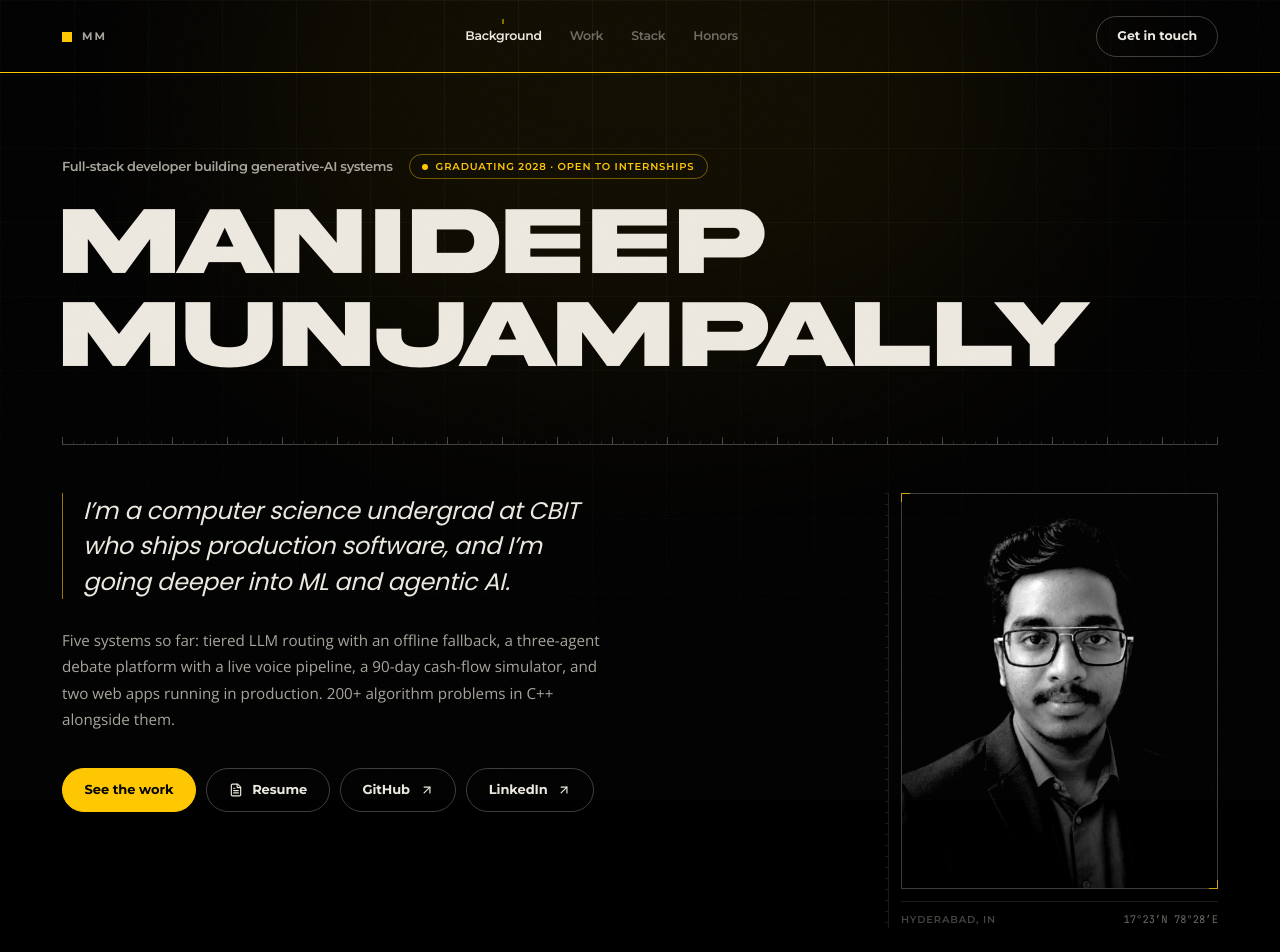
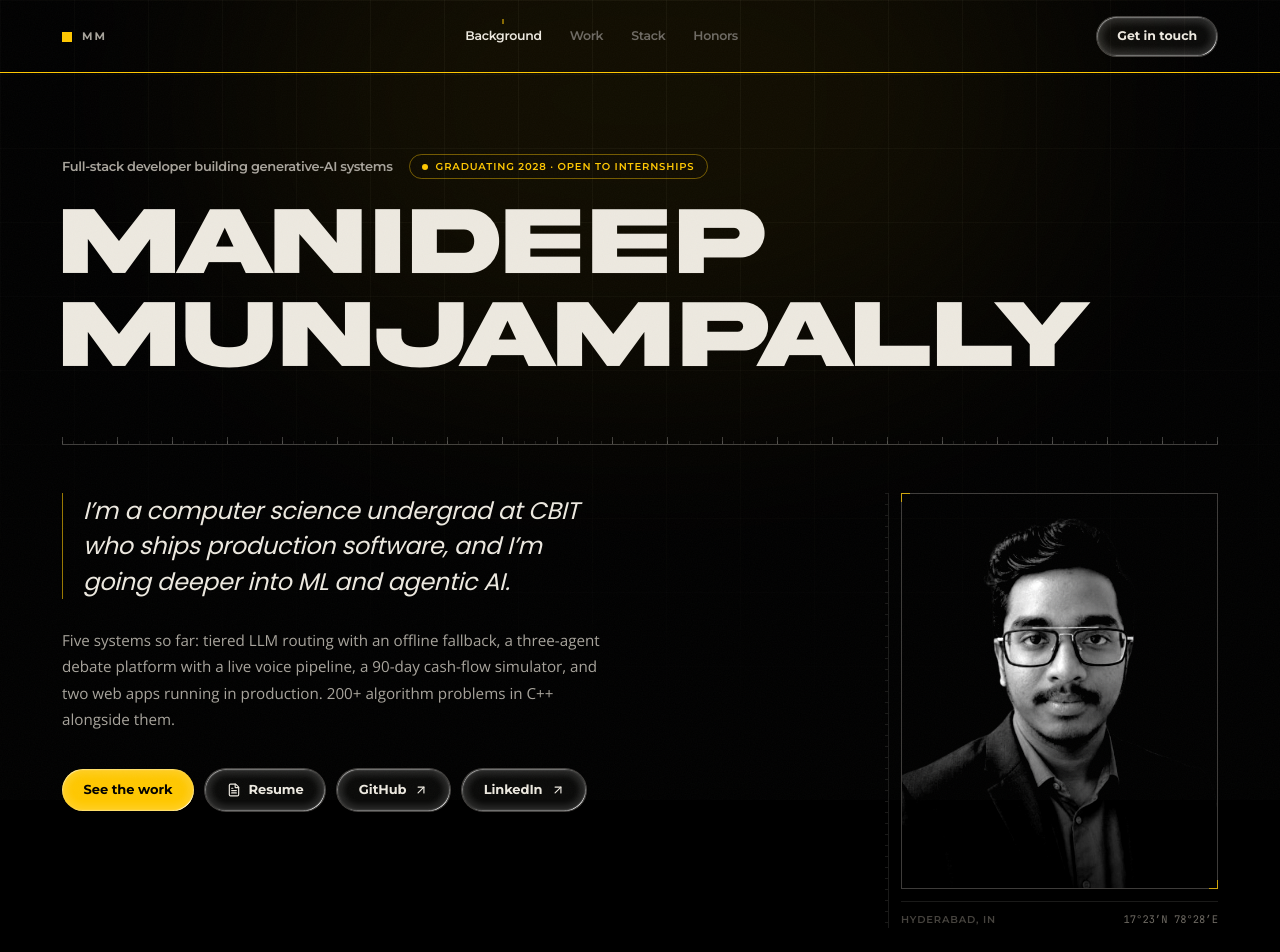
Before and after one commit to mani-4444/manideepmunjampally, a Next.js app: page / in a window 1280 px wide. Shown: the top 952 px of the page. Built offline with nearby package versions, Linux system fonts and the light colour scheme; no server answers.

Commit message:
feat: add core portfolio components and UI layout sections

```diff
--- a/src/components/Certifications.tsx
+++ b/src/components/Certifications.tsx
@@ -1,4 +1,5 @@
 import { Section, SectionTitle } from "@/components/ui/section";
+import { LiquidGlassCard } from "@/components/ui/liquid-glass";
 
 const CERTIFICATIONS = [
   {
@@ -24,7 +25,7 @@ export function Certifications() {
         {CERTIFICATIONS.map((cert) => {
           const done = cert.status === "Completed";
           return (
-            <div key={cert.title} className="panel flex flex-col gap-4 p-6">
+            <LiquidGlassCard key={cert.title} className="flex flex-col gap-4">
               <div className="flex items-center justify-between gap-3">
                 <span className="field-key">{cert.issuer}</span>
                 <span
@@ -41,7 +42,7 @@ export function Certifications() {
 
               <h3 className="h-block text-bone">{cert.title}</h3>
               <p className="body-copy">{cert.body}</p>
-            </div>
+            </LiquidGlassCard>
           );
         })}
       </div>
--- a/src/components/Footer.tsx
+++ b/src/components/Footer.tsx
@@ -1,4 +1,5 @@
 import { Code2, FileText, Mail } from "lucide-react";
+import { LiquidButton } from "@/components/ui/liquid-glass";
 import { GithubIcon } from "@/components/icons/GithubIcon";
 import { LinkedinIcon } from "@/components/icons/SocialIcons";
 
@@ -30,13 +31,14 @@ export function Footer() {
               architecture, latency, and code.
             </p>
 
-            <a
+            <LiquidButton
               href="mailto:manideepmunjampally4@gmail.com"
-              className="btn btn-signal mt-8"
+              tone="signal"
+              className="mt-8"
             >
               <Mail className="h-4 w-4" aria-hidden="true" />
               Email Manideep
-            </a>
+            </LiquidButton>
           </div>
 
           <div className="flex gap-3 lg:flex-col lg:items-end">
--- a/src/components/Hero.tsx
+++ b/src/components/Hero.tsx
@@ -2,6 +2,7 @@
 
 import Image from "next/image";
 import { ArrowUpRight, FileText } from "lucide-react";
+import { LiquidButton } from "@/components/ui/liquid-glass";
 
 /* His stack, read as one continuous line rather than twenty scattered
    badges. Duplicated once in the markup so the loop is seamless. */
@@ -102,38 +103,27 @@ export function Hero() {
               className="rise mt-9 flex flex-wrap items-center gap-2.5"
               style={{ animationDelay: "780ms" }}
             >
-              <a href="#projects" className="btn btn-signal">
+              <LiquidButton href="#projects" tone="signal">
                 See the work
-              </a>
+              </LiquidButton>
               {/* Serves /public/resume.pdf — the one artefact a recruiter
                   cannot run a hiring process without. */}
-              <a
-                href="/resume.pdf"
-                target="_blank"
-                rel="noopener noreferrer"
-                className="btn btn-ghost"
-              >
+              <LiquidButton href="/resume.pdf" target="_blank" rel="noopener noreferrer">
                 <FileText className="h-3.5 w-3.5" aria-hidden="true" />
                 Resume
-              </a>
-              <a
-                href="https://github.com/mani-4444"
-                target="_blank"
-                rel="noopener noreferrer"
-                className="btn btn-ghost"
-              >
+              </LiquidButton>
+              <LiquidButton href="https://github.com/mani-4444" target="_blank" rel="noopener noreferrer">
                 GitHub
                 <ArrowUpRight className="h-3.5 w-3.5" aria-hidden="true" />
-              </a>
-              <a
+              </LiquidButton>
+              <LiquidButton
                 href="https://www.linkedin.com/in/manideep-munjampally-771254386/"
                 target="_blank"
                 rel="noopener noreferrer"
-                className="btn btn-ghost"
               >
                 LinkedIn
                 <ArrowUpRight className="h-3.5 w-3.5" aria-hidden="true" />
-              </a>
+              </LiquidButton>
             </div>
           </div>
 
--- a/src/components/Navbar.tsx
+++ b/src/components/Navbar.tsx
@@ -2,6 +2,7 @@
 
 import { useEffect, useState } from "react";
 import { motion, useScroll } from "framer-motion";
+import { LiquidButton } from "@/components/ui/liquid-glass";
 
 const NAV = [
   { id: "about", label: "Background" },
@@ -96,12 +97,12 @@ export function Navbar() {
 
         {/* Below sm there isn't room for four sections plus an action, and
             the nav matters more — the hero and footer both carry this CTA. */}
-        <a
+        <LiquidButton
           href="#contact"
-          className="btn btn-ghost hidden shrink-0 sm:inline-flex sm:!px-5 sm:!py-2.5 sm:!text-[12.5px]"
+          className="hidden shrink-0 px-5 py-2.5 text-[12.5px] sm:inline-flex"
         >
           Get in touch
-        </a>
+        </LiquidButton>
       </div>
 
       {/* Read position. A measuring edge for the whole document. */}
--- /dev/null
+++ b/src/components/ui/liquid-glass.tsx
@@ -0,0 +1,205 @@
+"use client";
+
+/**
+ * Liquid glass surfaces.
+ *
+ * Adapted from the kokonutui Liquid Glass Card (MIT, @dorianbaffier):
+ * https://kokonutui.com/docs/cards/liquid-glass-card
+ *
+ * Three deliberate changes from the original:
+ *
+ *  1. Self-contained. The original extends shadcn's `Button` and `Card`.
+ *     This project has no `button.tsx`, and its `card.tsx` is styled with
+ *     `bg-card` / `text-card-foreground` — tokens this theme never defines,
+ *     so it would render unstyled. These build on the local tokens instead.
+ *
+ *  2. Dark only. The original ships a light shadow stack and a `dark:`
+ *     counterpart. This site is pure black with no light mode, so only the
+ *     dark stack is kept — carrying both would double the shadow string for
+ *     a mode that never renders.
+ *
+ *  3. The displacement filter is opt-in (`glassEffect`), off by default —
+ *     but not for the reason you might expect. `backdrop-filter: url(#…)`
+ *     *is* honoured (verified in Chrome: it displaces the backdrop hard).
+ *     The problem is this page: refraction needs something behind the card
+ *     to bend, and these sit on flat black, where displaced black is still
+ *     black. It costs a filter pass per card and shows nothing. Turn it on
+ *     for a card over the blueprint grid, the amber wash or the 3D scene,
+ *     where there is actually a backdrop to distort.
+ *
+ *     Note the scale is aggressive (30 for cards, 70 for buttons) — over a
+ *     fine pattern it reads as noise rather than glass.
+ */
+
+import { cva, type VariantProps } from "class-variance-authority";
+import React from "react";
+import { cn } from "@/lib/utils";
+
+/* The rim: bright inset highlights top-left and bottom-right read as a
+   bevelled edge catching light, which is the bulk of the glass illusion. */
+const GLASS_SHADOW =
+  "shadow-[0_0_8px_rgba(0,0,0,0.03),0_2px_6px_rgba(0,0,0,0.08),inset_3px_3px_0.5px_-3.5px_rgba(255,255,255,0.09),inset_-3px_-3px_0.5px_-3.5px_rgba(255,255,255,0.85),inset_1px_1px_1px_-0.5px_rgba(255,255,255,0.6),inset_-1px_-1px_1px_-0.5px_rgba(255,255,255,0.6),inset_0_0_6px_6px_rgba(255,255,255,0.12),inset_0_0_2px_2px_rgba(255,255,255,0.06),0_0_12px_rgba(0,0,0,0.15)]";
+
+const DEFAULT_GLASS_FILTER_SCALE = 30;
+const BUTTON_GLASS_FILTER_SCALE = 70;
+
+const GlassFilter = React.memo(
+  ({ id, scale = DEFAULT_GLASS_FILTER_SCALE }: { id: string; scale?: number }) => (
+    <svg aria-hidden="true" className="hidden" focusable={false}>
+      <title>Glass effect filter</title>
+      <defs>
+        <filter
+          colorInterpolationFilters="sRGB"
+          height="200%"
+          id={id}
+          width="200%"
+          x="-50%"
+          y="-50%"
+        >
+          <feTurbulence
+            baseFrequency="0.05 0.05"
+            numOctaves="1"
+            result="turbulence"
+            seed="1"
+            type="fractalNoise"
+          />
+          <feGaussianBlur in="turbulence" result="blurredNoise" stdDeviation="2" />
+          <feDisplacementMap
+            in="SourceGraphic"
+            in2="blurredNoise"
+            result="displaced"
+            scale={scale}
+            xChannelSelector="R"
+            yChannelSelector="B"
+          />
+          <feGaussianBlur in="displaced" result="finalBlur" stdDeviation="4" />
+          <feComposite in="finalBlur" in2="finalBlur" operator="over" />
+        </filter>
+      </defs>
+    </svg>
+  )
+);
+GlassFilter.displayName = "GlassFilter";
+
+/* ── Card ──────────────────────────────────────────────────────────── */
+
+const liquidGlassCardVariants = cva(
+  "group relative overflow-hidden border border-rule bg-bone/[0.035] backdrop-blur-[2px]",
+  {
+    variants: {
+      glassSize: { sm: "p-4", default: "p-6", lg: "p-8" },
+      radius: { machined: "rounded-panel", soft: "rounded-2xl" },
+    },
+    defaultVariants: { glassSize: "default", radius: "soft" },
+  }
+);
+
+export type LiquidGlassCardProps = React.HTMLAttributes<HTMLDivElement> &
+  VariantProps<typeof liquidGlassCardVariants> & {
+    /** Adds the SVG displacement layer. Inert in Chrome and Safari. */
+    glassEffect?: boolean;
+  };
+
+export function LiquidGlassCard({
+  className,
+  glassSize,
+  radius,
+  glassEffect = false,
+  children,
+  ...props
+}: LiquidGlassCardProps) {
+  const filterId = React.useId();
+
+  return (
+    <div
+      className={cn(liquidGlassCardVariants({ glassSize, radius }), className)}
+      {...props}
+    >
+      <div
+        aria-hidden="true"
+        className={cn("pointer-events-none absolute inset-0 rounded-[inherit]", GLASS_SHADOW)}
+      />
+
+      {glassEffect && (
+        <>
+          <div
+            aria-hidden="true"
+            className="pointer-events-none absolute inset-0 -z-10 overflow-hidden rounded-[inherit]"
+            style={{ backdropFilter: `url("#${filterId}")` }}
+          />
+          <GlassFilter id={filterId} scale={DEFAULT_GLASS_FILTER_SCALE} />
+        </>
+      )}
+
+      <div className="relative z-10">{children}</div>
+
+      {/* Sheen sweep on hover */}
+      <div
+        aria-hidden="true"
+        className="pointer-events-none absolute inset-0 z-20 rounded-[inherit] bg-gradient-to-r from-transparent via-bone/[0.05] to-transparent opacity-0 transition-opacity duration-200 ease-out group-hover:opacity-100 motion-reduce:transition-none"
+      />
+    </div>
+  );
+}
+
+/* ── Button ────────────────────────────────────────────────────────── */
+
+const liquidButtonVariants = cva(
+  "relative inline-flex items-center justify-center gap-2 overflow-hidden rounded-full font-montserrat text-[13px] font-bold tracking-[-0.005em] transition-transform duration-200 motion-reduce:transition-none",
+  {
+    variants: {
+      tone: {
+        signal: "bg-signal text-ink hover:bg-[#FFDB4D]",
+        ghost: "border border-rule-strong bg-bone/[0.04] text-bone hover:bg-bone/[0.08]",
+      },
+      liquidVariant: {
+        default:
+          "active:scale-[0.97] motion-reduce:active:scale-100 motion-reduce:hover:scale-100 [@media(hover:hover)]:hover:scale-105",
+        none: "",
+      },
+      size: { default: "px-[1.35rem] py-[0.72rem]", icon: "h-10 w-10 p-0" },
+    },
+    defaultVariants: { tone: "ghost", liquidVariant: "default", size: "default" },
+  }
+);
+
+export type LiquidButtonProps = React.ComponentPropsWithoutRef<"a"> &
+  VariantProps<typeof liquidButtonVariants> & {
+    href: string;
+    glassEffect?: boolean;
+  };
+
+export function LiquidButton({
+  className,
+  tone,
+  liquidVariant,
+  size,
+  glassEffect = false,
+  children,
+  ...props
+}: LiquidButtonProps) {
+  const filterId = React.useId();
+
+  return (
+    <>
+      <a
+        className={cn(liquidButtonVariants({ tone, liquidVariant, size }), className)}
+        {...props}
+      >
+        <span
+          aria-hidden="true"
+          className={cn("pointer-events-none absolute inset-0 rounded-[inherit]", GLASS_SHADOW)}
+        />
+        {glassEffect && (
+          <span
+            aria-hidden="true"
+            className="pointer-events-none absolute inset-0 isolate -z-10 overflow-hidden rounded-[inherit]"
+            style={{ backdropFilter: `url("#${filterId}")` }}
+          />
+        )}
+        <span className="relative z-10 inline-flex items-center gap-2">{children}</span>
+      </a>
+      {glassEffect && <GlassFilter id={filterId} scale={BUTTON_GLASS_FILTER_SCALE} />}
+    </>
+  );
+}
```
Also changed, not shown: src/components/Achievements.tsx (+7 -6 lines), src/components/Skills.tsx (+5 -3 lines), src/components/projects/CaseStudy.tsx (+6 -5 lines).
